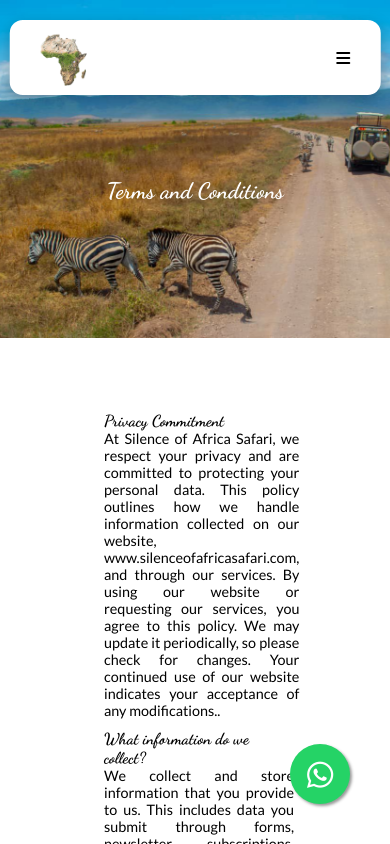
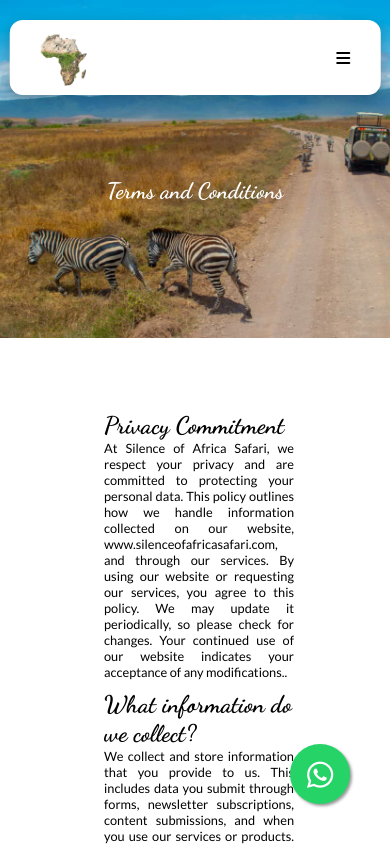
Before and after one commit to 9mmasi/silence_of_africa_safari, a React (Vite) app: page /terms in a window 390 px wide. Shown: the top 844 px of the page. Built offline with nearby package versions, Linux system fonts and the light colour scheme.

Commit message:
Update TermsData.css

```diff
--- a/src/components/TermsData.css
+++ b/src/components/TermsData.css
@@ -22,12 +22,13 @@
         margin-top: .6rem;
     }
     .condition-header{
-        font-size: 1rem;
+        font-size: 1.5rem;
 
 
     }
     .condition-body{
         display: flex;
+        font-size:.8rem
     }
     .body{
         text-align: justify;
```
